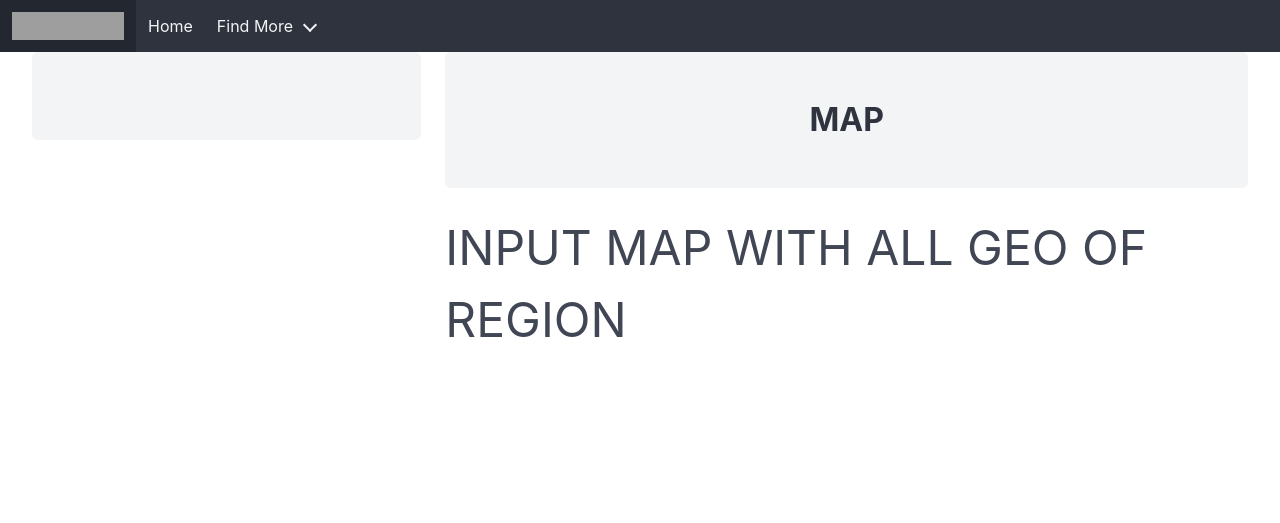
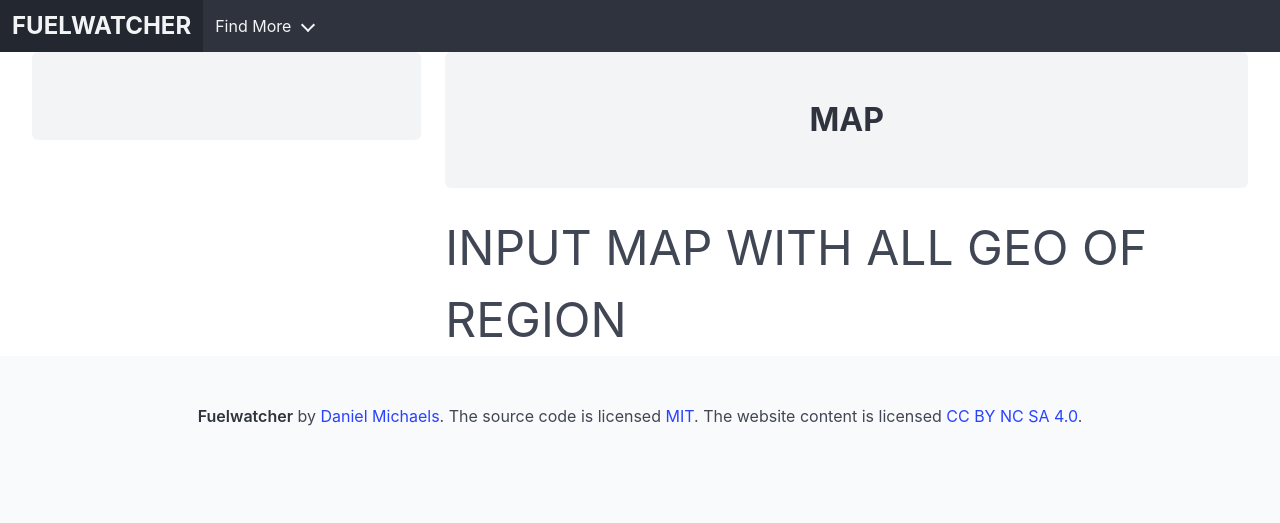
Before and after one commit to danielmichaels/fuelwatcher-website, a Flask app: template app/templates/region.html in a window 1280 px wide. Shown: the top 523 px of the page. Run offline with Flask 2, Linux system fonts and the light colour scheme; the template is opened without the code that fills it, so the values that code supplies are empty; some libraries are stand-ins or nearby versions; grey boxes are pictures that could not be loaded.

Commit message:
Add footer, favicon and remove bulma icon for Fuelwatcher.

```diff
--- a/app/templates/base.html
+++ b/app/templates/base.html
@@ -9,6 +9,8 @@
             {{ url_for('static', filename='node_modules/bulma/css/bulma.css') }}">
     <!--   <link rel="stylesheet"
              href="https://cdnjs.cloudflare.com/ajax/libs/bulma/0.6.2/css/bulma.min.css"> -->
+    <link rel="shortcut icon"
+          href="{{ url_for('static', filename='img/favicon.ico') }}">
     <script defer
             src="https://use.fontawesome.com/releases/v5.0.6/js/all.js"></script>
 </head>
@@ -18,10 +20,11 @@
 {% block navbar %}
     <nav class="navbar is-dark" role="navigation" aria-label="main navigation">
         <div class="navbar-brand">
-            <a class="navbar-item" href="https://bulma.io">
-                <img src="https://bulma.io/images/bulma-logo.png"
-                     alt="Bulma: a modern CSS framework based on Flexbox"
-                     width="112" height="28">
+            <a class="navbar-item"
+               href="{{ url_for('core.index', day='today') }}">
+                <p class="is-size-4 has-text-weight-bold">
+                    FUELWATCHER
+                </p>
             </a>
             <div class="navbar-burger" data-target="topstories-nav">
                 <span></span>
@@ -31,10 +34,6 @@
         </div>
         <div id="topstories-nav" class="navbar-menu">
             <div class="navbar-start">
-                <a class="navbar-item"
-                   href="{{ url_for('core.index', day='today') }}">
-                    Home
-                </a>
                 <div class="navbar-item has-dropdown is-hoverable">
                     <a class="navbar-link"
                        href="{{ url_for('core.index', day='today') }}">
@@ -76,7 +75,25 @@
 
 {% endblock %}
 
-</body>
+{% block footer %}
+<footer class="footer">
+    <div class="container is-fluid">
+        <div class="content has-text-centered">
+            <p>
+                <strong>Fuelwatcher</strong> by <a
+                    href="https://danielms.site">Daniel
+                Michaels</a>. The source code is licensed
+                <a href="http://opensource.org/licenses/mit-license.php">MIT</a>.
+                The website content
+                is licensed <a
+                    href="http://creativecommons.org/licenses/by-nc-sa/4.0/">CC
+                BY NC SA 4.0</a>.
+            </p>
+        </div>
+    </div>
+</footer>
+{% endblock %}
+
 {% block scripts %}
     {% include 'scripts.html' %}
 {% endblock %}
--- a/app/templates/region.html
+++ b/app/templates/region.html
@@ -1,5 +1,6 @@
-{% include 'base.html' %}
+{% extends 'base.html' %}
 
+{% block content %}
     <div class="container is-fluid">
         <div class="columns">
             <div class="column is-one-third">
@@ -20,6 +21,7 @@
                             </div>
                         </div>
                     </div>
+                    <br>
                 {% endfor %}
             </div>
             <div class="column is-two-thirds">
@@ -27,3 +29,10 @@
                     MAP</p>
                 <p class="is-size-1">INPUT MAP WITH ALL GEO OF REGION</p>
             </div>
+        </div>
+    </div>
+{% endblock %}
+
+{% block footer %}
+    {{ super() }}
+{% endblock %}
```
Also changed, not shown: app/templates/index.html (+16 -11 lines), app/templates/regions.html (+7 -1 lines), app/templates/result.html (+14 -3 lines). Lines whose indentation alone changed are shown as unchanged.
